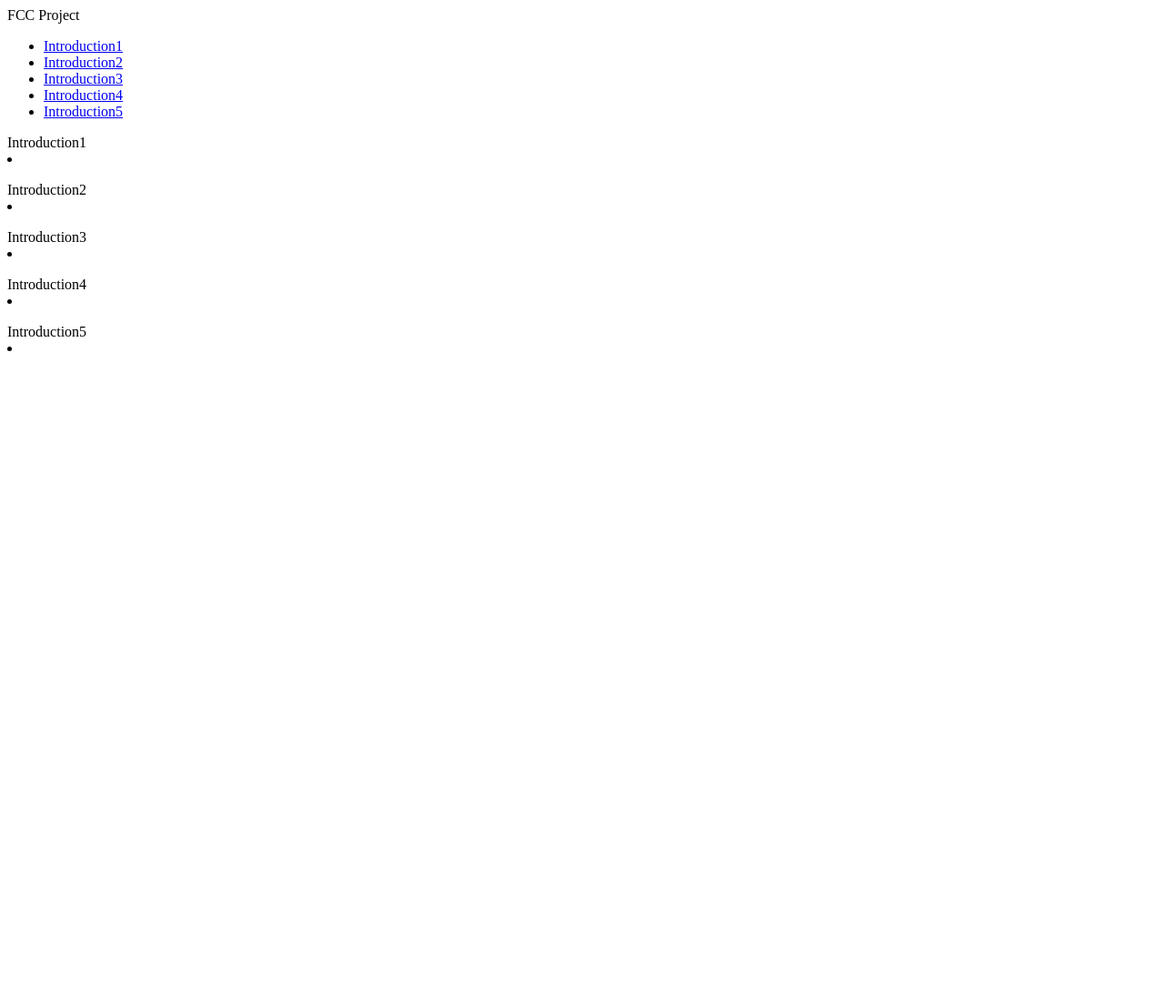
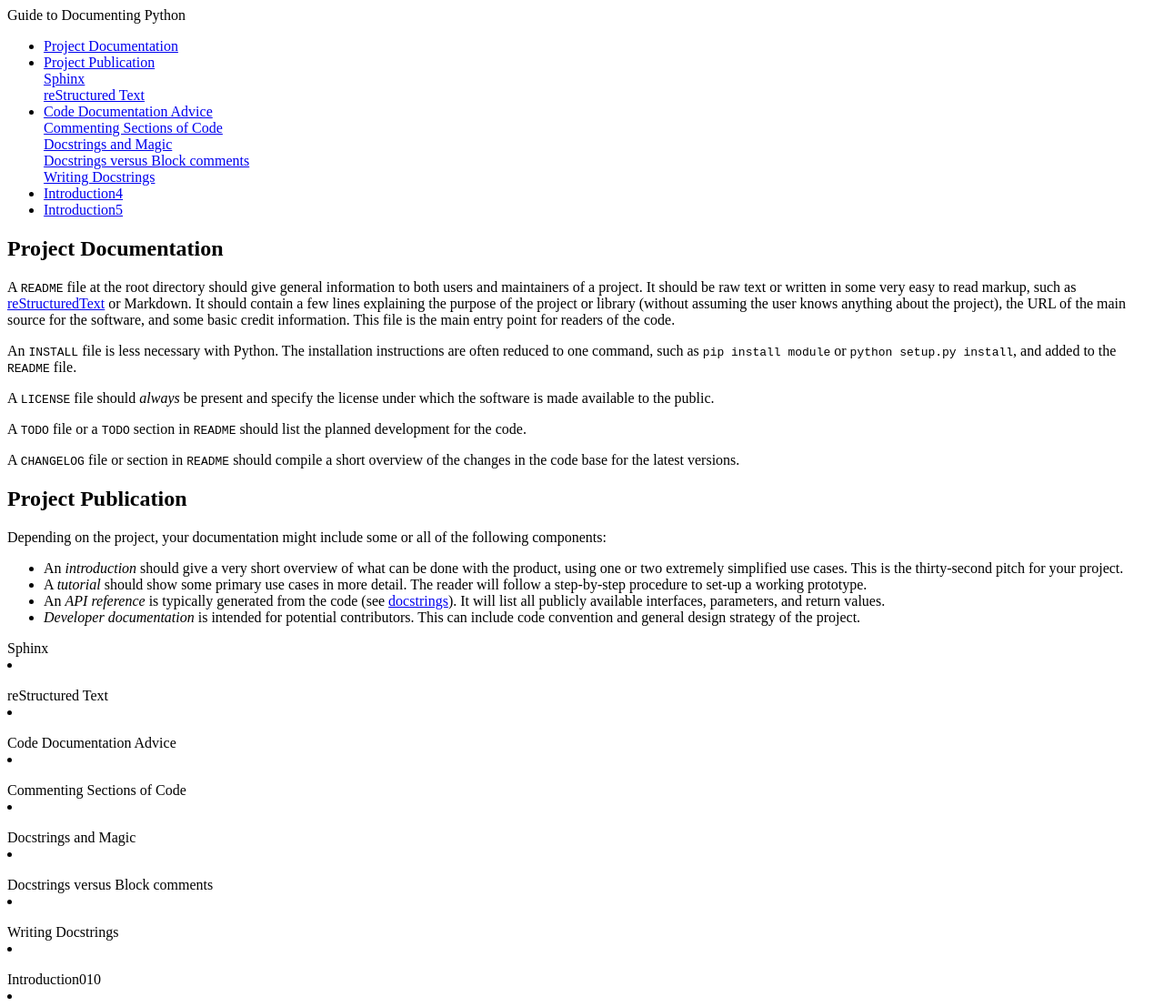
Before and after one commit to grahamhenhen/FCC-Technical-Documentation-Page, a plain HTML site: page index.html in a window 1280 px wide. Shown: the whole page at 91% size. Before the commit the page ends 800 px from the top, so only its background shows below. Drawn offline with Linux system fonts and the light colour scheme.

Commit message:
Update index.html

```diff
--- a/index.html
+++ b/index.html
@@ -1,69 +1,161 @@
+<!DOCTYPE>
+<html>
+
 <script src="https://cdn.freecodecamp.org/testable-projects-fcc/v1/bundle.js"></script>
 
 <!--NAVBAR BEGINS-->
 <nav id="navbar">
-  <header>FCC Project</header>
+  <header>Guide to Documenting Python</header>
   <ul>
     <li><a class="nav-link"
-           href="#Introduction1">Introduction1</a></li>
+           href="#Project_Documentation">Project Documentation</a></li>
 
     <li><a class="nav-link"
-           href="#Introduction2">Introduction2</a></li>
+           href="#Project_Publication">Project Publication</a></li>
+    <div class="nav-link2">
+        <a class="nav-link"
+           href="#Sphinx">Sphinx</a></div>
+
+     <div class="nav-link2">
+        <a class="nav-link"
+           href="#restructured_text">reStructured Text</a></div>
 
     <li><a class="nav-link"
-           href="#Introduction3">Introduction3</a></li>
+           href="#Code_Documentation_Advice">Code Documentation Advice</a></li>
 
-    <li><a class="nav-link"
+    <div class="nav-link2">
+        <a class="nav-link"
+           href="#Commenting_Sections_of_Code">Commenting Sections of Code</a></li>
+</div>
+
+  <div class="nav-link2">
+        <a class="nav-link"
+           href="#Docstrings_and_Magic">Docstrings and Magic</a></li>
+</div>
+
+<div class="nav-link2">
+        <a class="nav-link"
+      href="#Docstrings_versus_Block_comments">Docstrings versus Block comments</a>
+</div>
+
+    <div class="nav-link2">
+    <a class="nav-link"
+       href="#Writing_Docstrings">Writing Docstrings</a></div>
+
+     <li><a class="nav-link"
            href="#Introduction4">Introduction4</a></li>
 
     <li><a class="nav-link"
            href="#Introduction5">Introduction5</a></li>
-
+  </ul>
 </nav>
   <!--NAVBAR ENDS-->
-
 
  <!--MAIN SECTION/BODY BEGINS-->
   <main id="main-doc">
   <section class="main-section"
-           id="Introduction1">
-    <header>Introduction1</header>
-    <li></li>
+           id="Project_Documentation">
+    <h2>Project Documentation<a class="headerlink" href="#project-documentation" title="Permalink to this headline"></a></h2>
+<p>A <code class="file docutils literal notranslate"><span class="pre">README</span></code> file at the root directory should give general information
+to both users and maintainers of a project. It should be raw text or
+written in some very easy to read markup, such as <a class="reference internal" href="#restructuredtext-ref"><span class="std std-ref">reStructuredText</span></a>
+or Markdown. It should contain a few lines explaining the purpose of the
+project or library (without assuming the user knows anything about the
+project), the URL of the main source for the software, and some basic credit
+information. This file is the main entry point for readers of the code.</p>
+<p>An <code class="file docutils literal notranslate"><span class="pre">INSTALL</span></code> file is less necessary with Python.  The installation
+instructions are often reduced to one command, such as <code class="docutils literal notranslate"><span class="pre">pip</span> <span class="pre">install</span>
+<span class="pre">module</span></code> or <code class="docutils literal notranslate"><span class="pre">python</span> <span class="pre">setup.py</span> <span class="pre">install</span></code>, and added to the <code class="file docutils literal notranslate"><span class="pre">README</span></code>
+file.</p>
+<p>A <code class="file docutils literal notranslate"><span class="pre">LICENSE</span></code> file should <em>always</em> be present and specify the license
+under which the software is made available to the public.</p>
+<p>A <code class="file docutils literal notranslate"><span class="pre">TODO</span></code> file or a <code class="docutils literal notranslate"><span class="pre">TODO</span></code> section in <code class="file docutils literal notranslate"><span class="pre">README</span></code> should list the
+planned development for the code.</p>
+<p>A <code class="file docutils literal notranslate"><span class="pre">CHANGELOG</span></code> file or section in <code class="file docutils literal notranslate"><span class="pre">README</span></code> should compile a short
+overview of the changes in the code base for the latest versions.</p>
     <p></p>
     <p></p>
     <p></p>
     <code></code>
 
     <section class="main-section"
-             id="Introduction2">
-      <header>Introduction2</header>
-      <li></li>
-      <p></p>
+             id="Project_Publication">
+
+      <h2>Project Publication<a class="headerlink" href="#project-publication" title="Permalink to this headline"></a></h2>
+<p>Depending on the project, your documentation might include some or all
+of the following components:</p>
+<ul class="simple">
+<li>An <em>introduction</em> should give a very short overview of what can be
+done with the product, using one or two extremely simplified use
+cases. This is the thirty-second pitch for your project.</li>
+<li>A <em>tutorial</em> should show some primary use cases in more detail. The reader
+will follow a step-by-step procedure to set-up a working prototype.</li>
+<li>An <em>API reference</em> is typically generated from the code (see
+<a class="reference internal" href="#docstring-ref"><span class="std std-ref">docstrings</span></a>). It will list all publicly available
+interfaces, parameters, and return values.</li>
+<li><em>Developer documentation</em> is intended for potential contributors. This can
+include code convention and general design strategy of the project.</li>
+</ul>
       <p></p>
       <code></code>
 
       <section class="main-section"
-               id="Introduction3">
-
-        <header>Introduction3</header>
-        <li></li>
+               id="Sphinx">
+        <header>Sphinx</header>
+        <li><p></p></li>
         <p></p>
         <p></p>
         <code></code>
 
         <section class="main-section"
-                 id="Introduction4">
-          <header>Introduction4</header>
+                 id="restructured_text">
+          <header>reStructured Text</header>
           <li></li>
           <p></p>
           <p></p>
           <code></code>
 
           <section class="main-section"
+                   id="Code_Documentation_Advice">
+            <header>Code Documentation Advice</header>
+            <li></li>
+            <p></p>
+            <code></code>
+
+             <section class="main-section"
+                   id="Commenting_Sections_of_Code">
+            <header>Commenting Sections of Code</header>
+            <li></li>
+            <p></p>
+            <code></code>
+
+                <section class="main-section"
+                   id="Docstrings_and_Magic">
+            <header>Docstrings and Magic</header>
+            <li></li>
+            <p></p>
+            <code></code>
+
+                   <section class="main-section"
+                   id="Docstrings_versus_Block_comments">
+            <header>Docstrings versus Block comments</header>
+            <li></li>
+            <p></p>
+            <code></code>
+
+                      <section class="main-section"
+                   id="Writing_Docstrings">
+            <header>Writing Docstrings</header>
+            <li></li>
+            <p></p>
+            <code></code>
+
+                         <section class="main-section"
                    id="Introduction5">
-            <header>Introduction5</header>
+            <header>Introduction010</header>
             <li></li>
             <p></p>
             <code></code>
 
 <!--MAIN SECTION/BODY ENDS-->
+</html>
```
